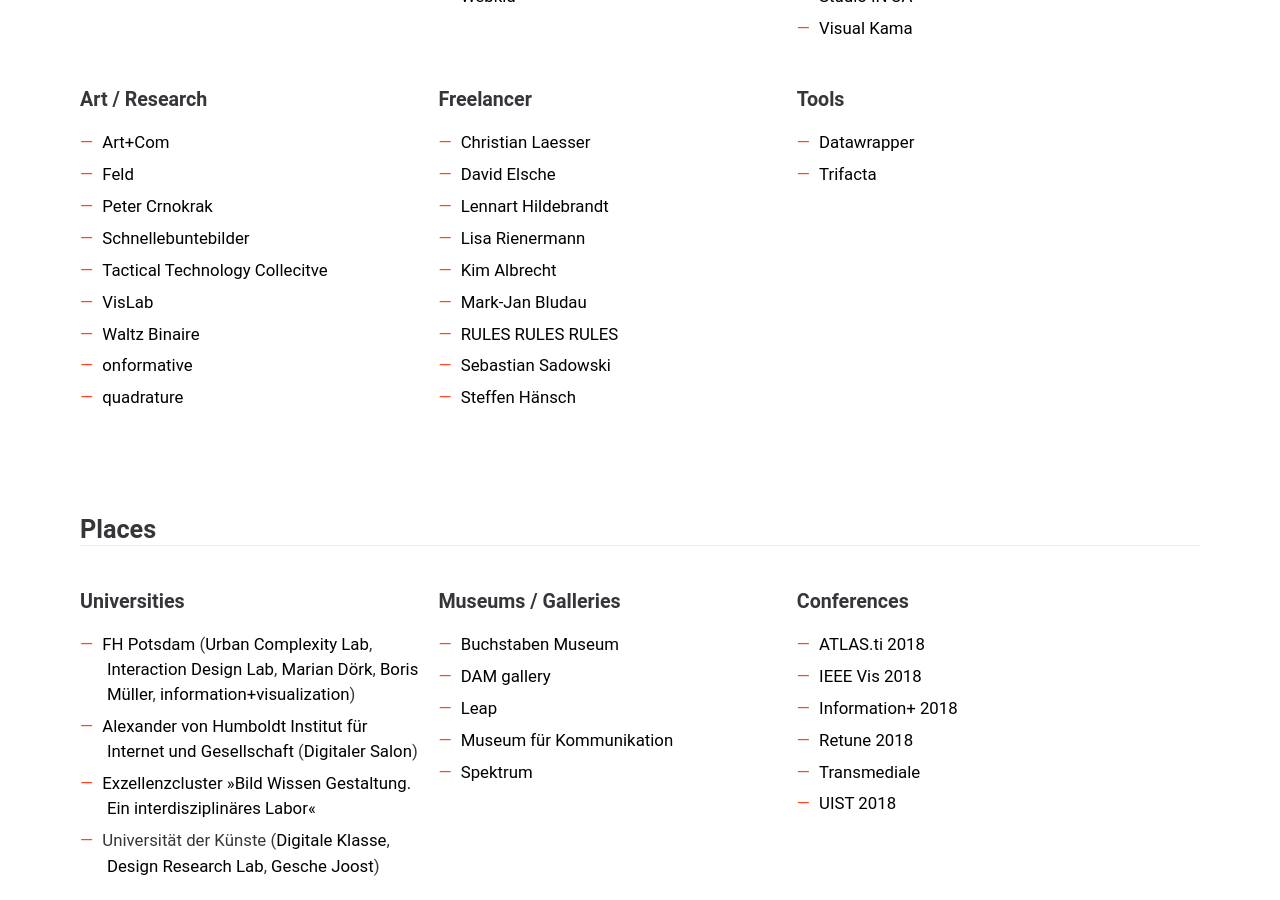
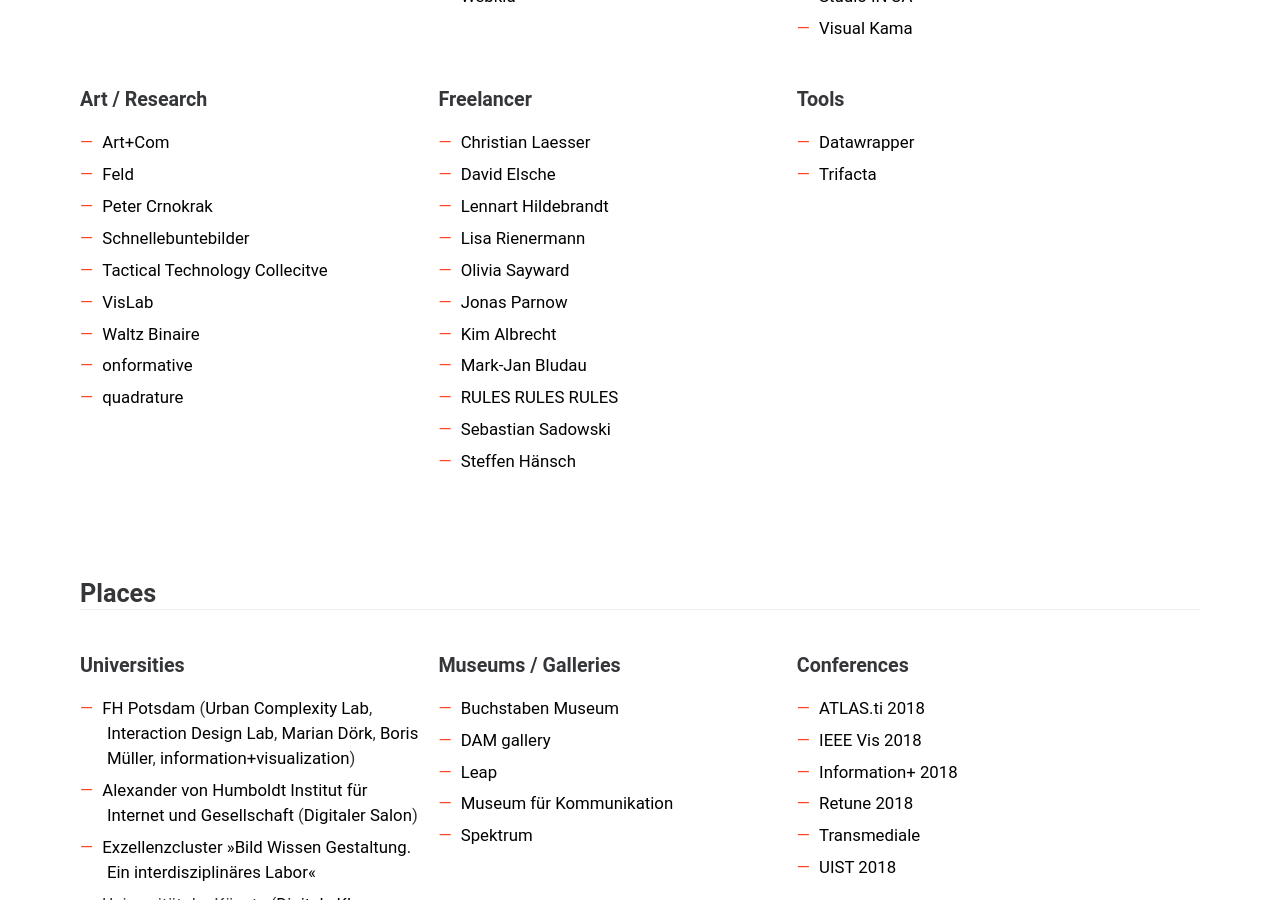
Before and after one commit to Data-Visualization-Berlin/datavis.berlin, a Jekyll site: the page built from index.html, in a window 1280 px wide and 900 px high, scrolled down 828 px. Built offline with Jekyll 4.4.1, drawn with Linux system fonts in a browser that asks for light colours.

Commit message:
Olivia added, https added, myself added

```diff
--- a/index.html
+++ b/index.html
@@ -56,10 +56,12 @@
       <section id="freelancer">
         <h3>Freelancer</h3>
         <ul>
-          <li><a href="http://www.christianlaesser.com/">Christian Laesser</a></li>
+          <li><a href="https://www.christianlaesser.com/">Christian Laesser</a></li>
           <li><a href="http://davidelsche.com/">David Elsche</a></li>
           <li><a href="http://www.lennerd.com/">Lennart Hildebrandt</a></li>
           <li><a href="http://lisarienermann.com">Lisa Rienermann</a></li>
+          <li><a href="http://oliviasayward.com/">Olivia Sayward</a></li>
+          <li><a href="https://jonasparnow.de/">Jonas Parnow</a></li>
           <li><a href="http://kimalbrecht.com/">Kim Albrecht</a></li>
           <li><a href="http://www.markjanbludau.de">Mark-Jan Bludau</a></li>
           <li><a href="http://rulesrulesrules.studio/">RULES RULES RULES</a></li>
```
